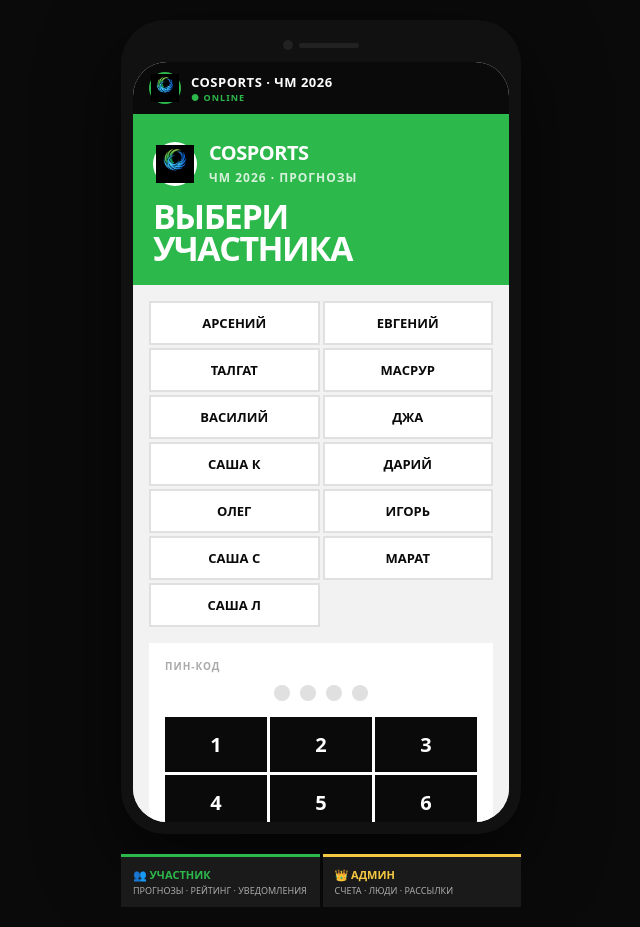
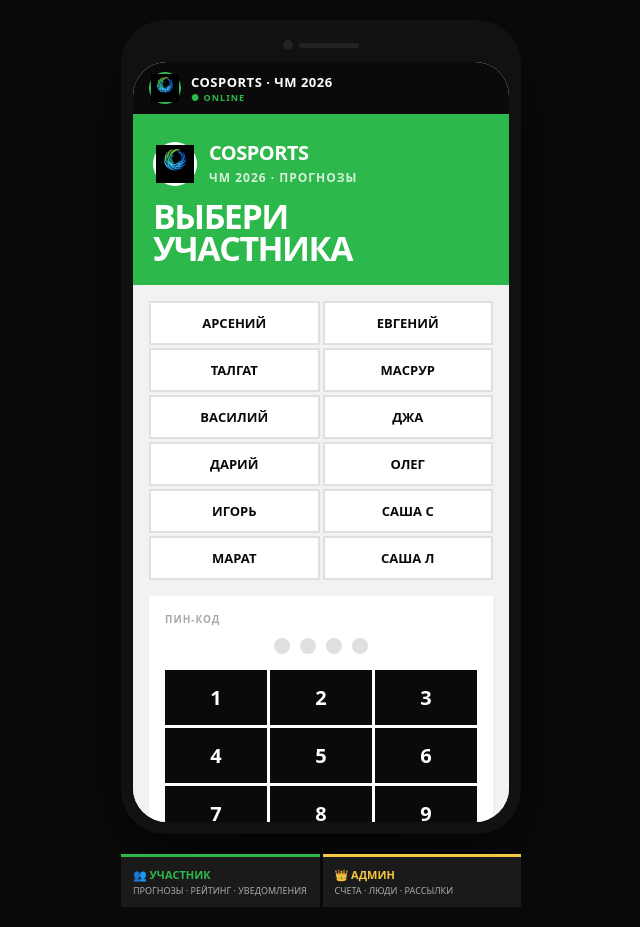
Before and after one commit to kharimi-bit/cosports-wc2026, a React (Vite) app: page / in a window 1280 px wide. Shown: the whole page, without its empty margins (319-959 px from the left). Built offline with nearby package versions, Linux system fonts and the light colour scheme.

Commit message:
fix: Sasha K owner role

```diff
--- a/src/App.jsx
+++ b/src/App.jsx
@@ -17,7 +17,7 @@ const USERS = [
   {id:4, name:"Масрур",  pin:"0000",role:"participant",pts:10,exact:2},
   {id:5, name:"Василий", pin:"0000",role:"participant",pts:10,exact:2},
   {id:6, name:"Джа",     pin:"0000",role:"participant",pts:15,exact:3},
-  {id:7, name:"Саша К",  pin:"1903",role:"participant",pts:8, exact:0},
+  {id:7, name:"Саша К",  pin:"1903",role:"owner",pts:8, exact:0},
   {id:8, name:"Дарий",   pin:"0000",role:"participant",pts:8, exact:0},
   {id:9, name:"Олег",    pin:"0000",role:"participant",pts:10,exact:2},
   {id:10,name:"Игорь",   pin:"0000",role:"participant",pts:6, exact:1},
```
